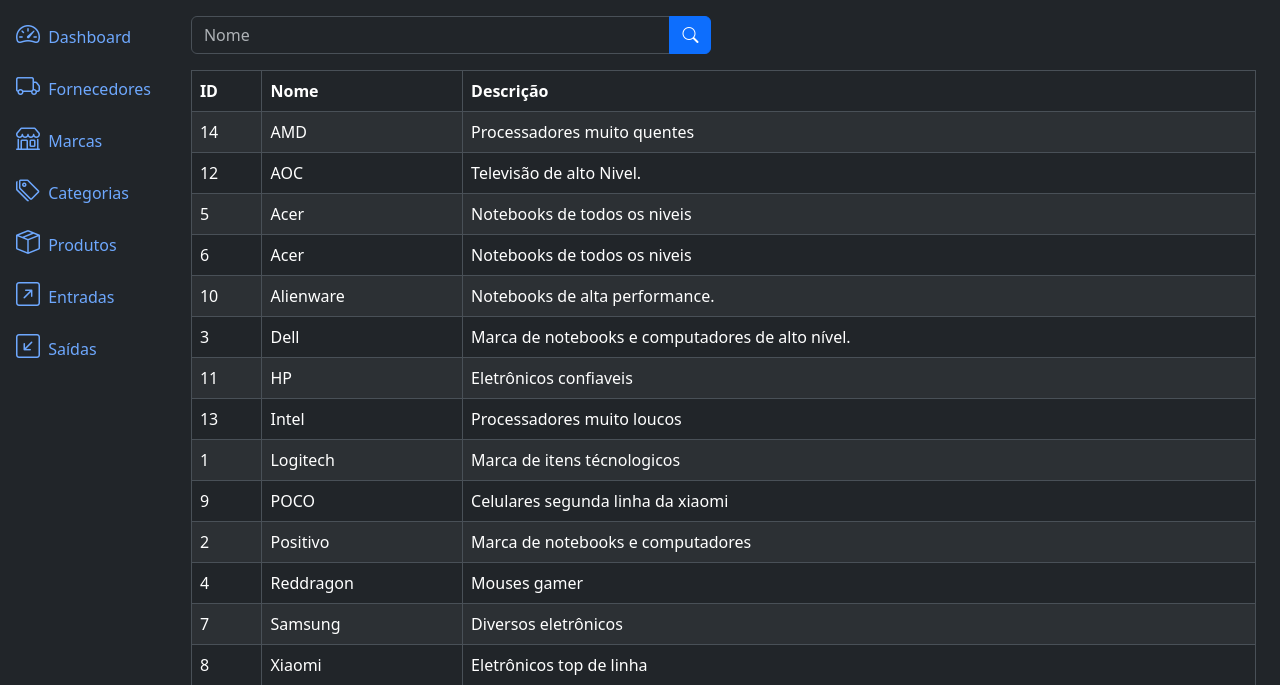
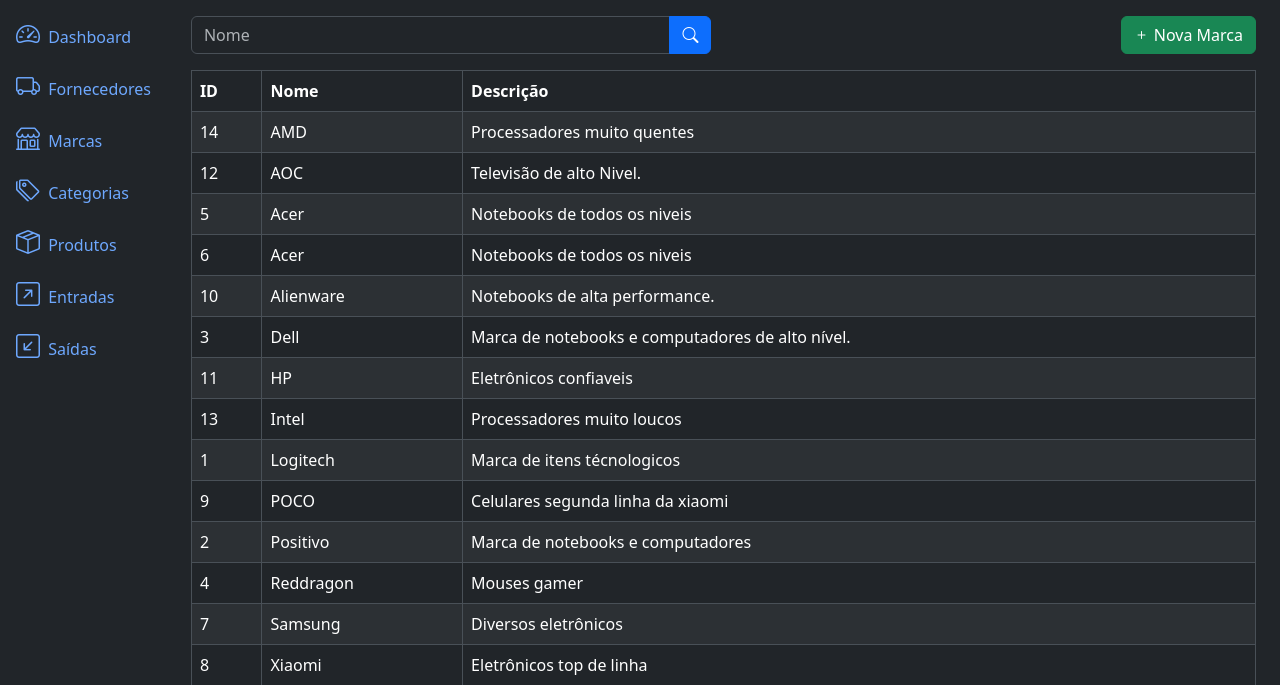
Before and after one commit to lphillipe/Django_sge, a Django app: page /brands/list/ in a window 1280 px wide. Shown: the part 56-741 px from the top of the page. Run offline with Django 5.2, Linux system fonts and the light colour scheme; data comes from the database, SQL or seed files in the repository; both versions use the stored data as it was after the commit.

Commit message:
feat: add button for creating new brand in brand list view

```diff
--- a/brands/templates/brand_list.html
+++ b/brands/templates/brand_list.html
@@ -19,6 +19,12 @@ SGE - Marcas
 
         </form>
 
+    </div>
+
+    <div class="col-md-6">
+        <a href="{% url 'brand_create' %}" class="btn btn-success float-end">
+            <i class="bi bi-plus"></i> Nova Marca
+        </a>
     </div>
 </div>
 
```
Also changed, not shown: db.sqlite3.
